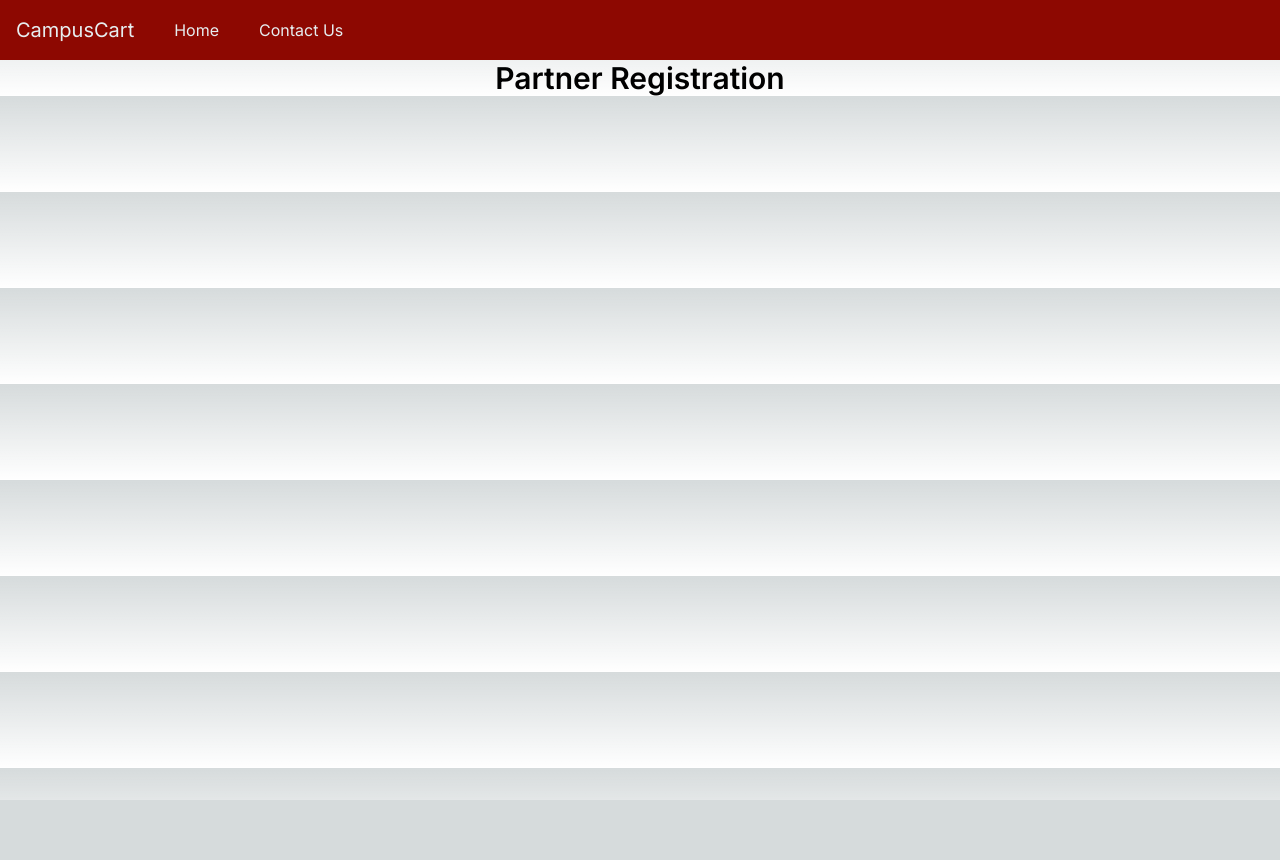
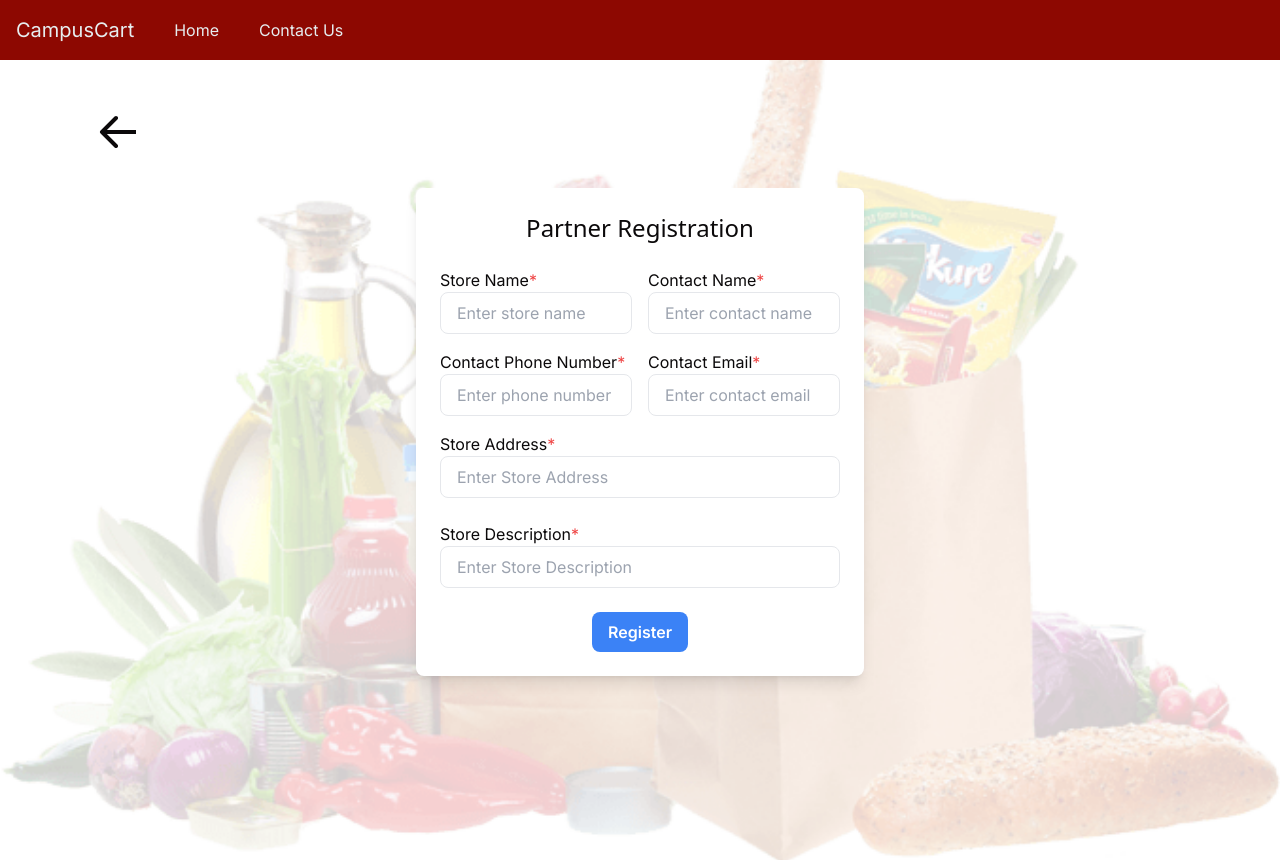
Before and after one commit to hamitsehjal/CampusCart-FRONTEND, a Next.js app: page /PartnerRegistration in a window 1280 px wide. Before the commit the page ends 800 px from the top, so only its background shows below. Built offline with nearby package versions, Linux system fonts and the light colour scheme.

Commit message:
Partner Registration Form v1.0

```diff
--- a/src/app/PartnerRegistration/page.js
+++ b/src/app/PartnerRegistration/page.js
@@ -4,8 +4,140 @@ const PartnerRegistration = () => {
   return (
     <div>
       <NavbarLogin />
-      <div className="text-center">
-        <h1 className="text-3xl font-semibold">Partner Registration</h1>
+      <div
+        className="min-h-screen bg-cover bg-center bg-backgroundColor"
+        style={{ backgroundImage: "url('/images/background.png') " }}
+      >
+        {/*Return Button*/}
+        <div className="px-4 py-2">
+          <a href="/" className="text-textColor flex items-center mt-10 ml-20">
+            <svg
+              className="w-10 h-10"
+              xmlns="http://www.w3.org/2000/svg"
+              width="14"
+              height="14"
+              fill="none"
+              viewBox="0 0 20 20"
+              stroke="currentColor"
+            >
+              <path
+                strokeLinecap="round"
+                strokeLinejoin="round"
+                strokeWidth="2"
+                d="M10 19l-7-7m0 0l7-7m-7 7h18"
+              />
+            </svg>
+          </a>
+        </div>
+        <div className="max-w-md mx-auto mt-8 p-6 bg-white rounded-lg shadow-lg text-textColor flex flex-col items-center justify-center ">
+          <h2 className="text-2xl mb-6 font-fauna-regular">Partner Registration</h2>
+          <form>
+            <div className="mb-4 flex space-x-4 text-textColor">
+              {/* Store Name */}
+              <div className="w-1/2">
+                <label htmlFor="storeName" className="">
+                  Store Name<span className="text-red-500">*</span>
+                </label>
+                <input
+                  type="text"
+                  id="storeName"
+                  name="storeName"
+                  className="w-full px-4 py-2 border rounded-lg focus:outline-none focus:border-blue-500"
+                  placeholder="Enter store name"
+                  required
+                />
+              </div>
+
+              {/* Contact Name */}
+              <div className="w-1/2">
+                <label htmlFor="contactName" className="">
+                  Contact Name<span className="text-red-500">*</span>
+                </label>
+                <input
+                  type="text"
+                  id="contactName"
+                  name="contactName"
+                  className="w-full px-4 py-2 border rounded-lg focus:outline-none focus:border-blue-500"
+                  placeholder="Enter contact name"
+                  required
+                />
+              </div>
+            </div>
+
+            <div className="mb-4 flex space-x-4">
+              {/* Contact Phone Number */}
+              <div className="w-1/2">
+                <label htmlFor="contactPhoneNumber" className="">
+                  Contact Phone Number<span className="text-red-500">*</span>
+                </label>
+                <input
+                  type="tel"
+                  id="contactPhoneNumber"
+                  name="contactPhoneNumber"
+                  className="w-full px-4 py-2 border rounded-lg focus:outline-none  focus:border-blue-500"
+                  placeholder="Enter phone number"
+                  required
+                />
+              </div>
+
+              {/* Contact Email */}
+              <div className="w-1/2">
+                <label htmlFor="contactEmail" className="">
+                  Contact Email<span className="text-red-500">*</span>
+                </label>
+                <input
+                  type="email"
+                  id="contactEmail"
+                  name="contactEmail"
+                  className="w-full px-4 py-2 border rounded-lg focus:outline-none focus:border-blue-500"
+                  placeholder="Enter contact email"
+                  required
+                />
+              </div>
+            </div>
+
+            {/* Store Address */}
+            <div className="mb-6">
+              <label htmlFor="storeAddress" className="">
+                Store Address<span className="text-red-500">*</span>
+              </label>
+              <input
+                type="text"
+                id="storeAddress"
+                name="storeAddress"
+                className="w-full px-4 py-2 border rounded-lg focus:outline-none focus:border-blue-500"
+                placeholder="Enter Store Address"
+                required
+              />
+            </div>
+
+            {/* Store Description */}
+
+            <div className="mb-6">
+              <label htmlFor="storeDesc" className="">
+                Store Description<span className="text-red-500">*</span>
+              </label>
+              <input
+                type="text"
+                id="storeDescription"
+                name="storeDescription"
+                className="w-full px-4 py-2 border rounded-lg focus:outline-none focus:border-blue-500"
+                placeholder="Enter Store Description"
+                required
+              />
+            </div>
+
+            {/* Submit Button */}
+            <div className="text-center">
+              <button
+                type="submit"
+                className="bg-blue-500 hover:bg-blue-600 text-white font-semibold py-2 px-4 rounded-lg"
+              >
+                Register
+              </button>
+            </div>
+          </form>
+        </div>
       </div>
     </div>
   );
--- a/src/app/page.js
+++ b/src/app/page.js
@@ -114,7 +114,7 @@ const LoginPage = () => {
               >
                 Sign Up
                 <svg
-                  class="w-6 h-6 "
+                  className="w-6 h-6 "
                   xmlns="http://www.w3.org/2000/svg"
                   width="24"
                   height="24"
@@ -123,9 +123,9 @@ const LoginPage = () => {
                   stroke="currentColor"
                 >
                   <path
-                    stroke-linecap="round"
-                    stroke-linejoin="round"
-                    stroke-width="2"
+                    strokeLinecap="round"
+                    strokeLinejoin="round"
+                    strokeWidth="2"
                     d="M17 8l4 4m0 0l-4 4m4-4H3"
                   />
                 </svg>
@@ -139,7 +139,7 @@ const LoginPage = () => {
               >
                 Partner Registration
                 <svg
-                  class="w-6 h-6 "
+                  className="w-6 h-6 "
                   xmlns="http://www.w3.org/2000/svg"
                   width="24"
                   height="24"
@@ -148,9 +148,9 @@ const LoginPage = () => {
                   stroke="currentColor"
                 >
                   <path
-                    stroke-linecap="round"
-                    stroke-linejoin="round"
-                    stroke-width="2"
+                    strokeLinecap="round"
+                    strokeLinejoin="round"
+                    strokeWidth="2"
                     d="M17 8l4 4m0 0l-4 4m4-4H3"
                   />
                 </svg>
```
